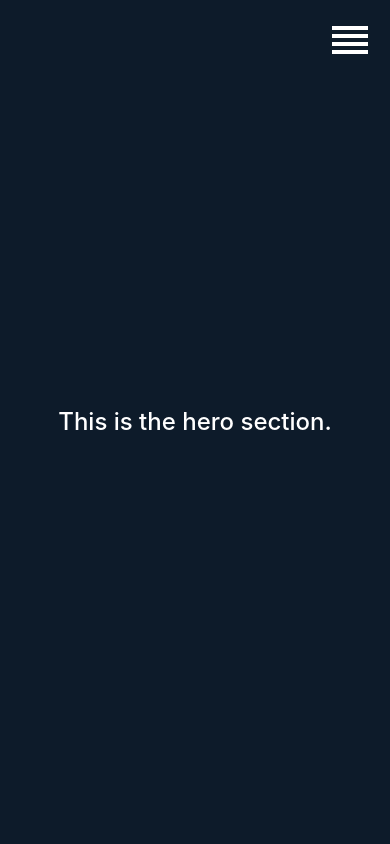
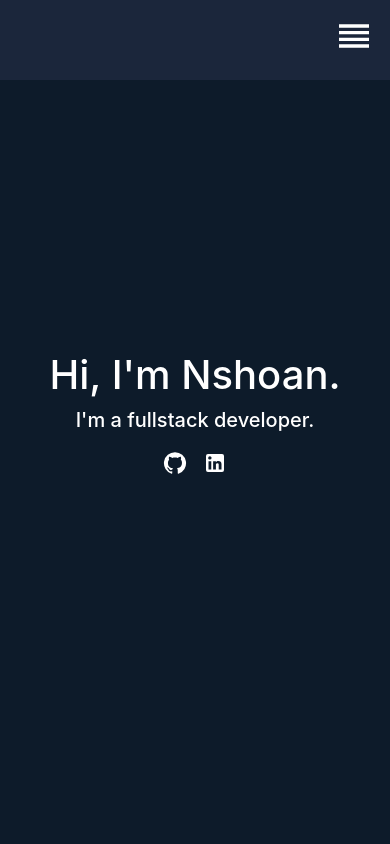
Before and after one commit to BlueberryPwn/Portfolio, a React (Vite) app: page / in a window 390 px wide. Shown: the top 844 px of the page. Built offline with nearby package versions, Linux system fonts and the light colour scheme; a web font is replaced by a local one.

Commit message:
Added content to the hero section and updated some CSS

```diff
--- a/src/App.css
+++ b/src/App.css
@@ -10,9 +10,6 @@ html {
 
 section {
   min-height: 100vh;
-  display: flex;
-  justify-content: center;
-  align-items: center;
   background-color: #0d1b2a;
 }
 
--- a/src/components/Hero.jsx
+++ b/src/components/Hero.jsx
@@ -1,8 +1,29 @@
 import "../styles/Hero.css";
+import IconButton from "@mui/material/IconButton";
+import GitHubIcon from "@mui/icons-material/GitHub";
+import LinkedInIcon from "@mui/icons-material/LinkedIn";
 
 const Hero = () => (
   <section id="hero">
-    <p className="hero-description">This is the hero section.</p>
+    <h2 className="hero-title">Hi, I'm Nshoan.</h2>
+    <p className="hero-description">I'm a fullstack developer.</p>
+    <div className="icon-button">
+      <IconButton
+        aria-label="visit"
+        onClick={() => window.open("https://github.com/BlueberryPwn")}
+      >
+        <GitHubIcon />
+      </IconButton>
+
+      <IconButton
+        aria-label="visit"
+        onClick={() =>
+          window.open("https://www.linkedin.com/in/nshoan-a-853878208/")
+        }
+      >
+        <LinkedInIcon />
+      </IconButton>
+    </div>
   </section>
 );
 
--- a/src/styles/Footer.css
+++ b/src/styles/Footer.css
@@ -1,7 +1,7 @@
 .footer {
-  height: 3rem;
+  height: 3.5rem;
   width: 100%;
-  background-color: #0d1b2a;
+  background-color: #1b263b;
   height: 100%;
   display: flex;
   justify-content: center;
@@ -23,7 +23,7 @@
 
 @media only screen and (max-width: 768px) {
   .footer {
-    height: 4rem;
+    height: 5rem;
   }
 
   .footer-link {
--- a/src/styles/Hero.css
+++ b/src/styles/Hero.css
@@ -1,11 +1,43 @@
+#hero {
+  display: flex;
+  flex-direction: column;
+  justify-content: center;
+  align-items: center;
+}
+
+.hero-title {
+  color: #fff;
+  font-size: 5rem;
+  font-weight: 500;
+  margin-bottom: 1rem;
+}
+
 .hero-description {
   color: #fff;
-  font-size: 1rem;
+  font-size: 2.5rem;
   font-weight: 500;
+  margin-bottom: 1rem;
+}
+
+.icon-button svg {
+  color: #fff;
+  font-size: 3rem;
+  margin-bottom: 1rem;
 }
 
 @media only screen and (max-width: 768px) {
+  .hero-title {
+    font-size: 2.5rem;
+    margin-bottom: 0.5rem;
+  }
+
   .hero-description {
+    font-size: 1.25rem;
+    margin-bottom: 0.5rem;
+  }
+
+  .icon-button svg {
     font-size: 1.5rem;
+    margin-bottom: 0.5rem;
   }
 }
--- a/src/styles/Navbar.css
+++ b/src/styles/Navbar.css
@@ -1,7 +1,7 @@
 .navbar {
-  height: 3rem;
+  height: 3.5rem;
   width: 100%;
-  background-color: #0d1b2a;
+  background-color: #1b263b;
   position: fixed;
   z-index: 100;
 }
@@ -46,11 +46,11 @@
 
 @media only screen and (max-width: 768px) {
   .navbar {
-    height: 4rem;
+    height: 5rem;
   }
 
   .navbar-toggle svg {
-    font-size: 3rem;
+    font-size: 2.5rem;
   }
 
   #open .navbar-links {
@@ -58,10 +58,11 @@
     display: flex;
     flex-direction: column;
     align-items: flex-end;
+    margin-top: -0.7rem;
   }
 
   #open .navbar-link {
-    font-size: 1.5rem;
+    font-size: 1.25rem;
     margin: 0;
     padding: 1rem;
   }
```
